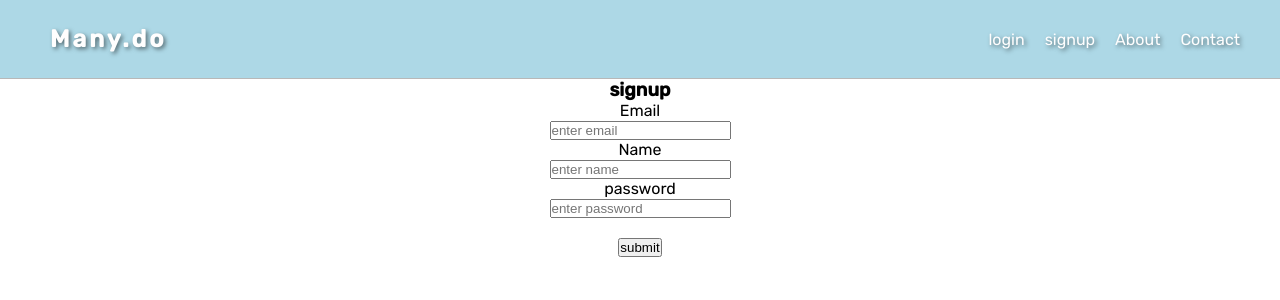
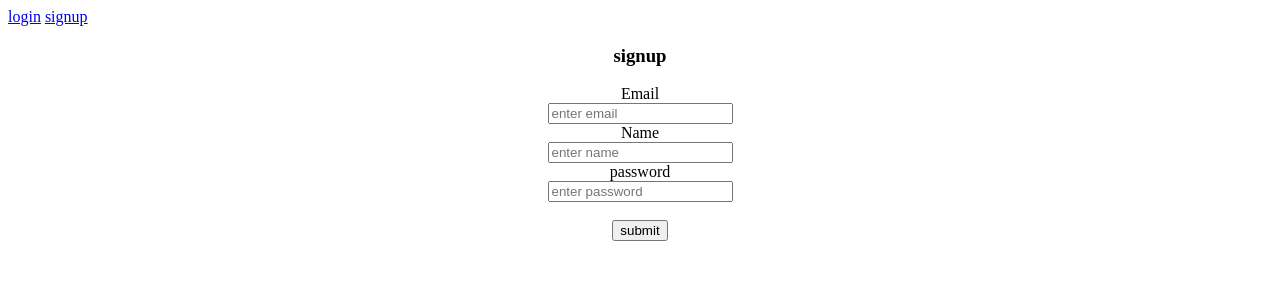
Before and after one commit to tsuminetic/dockerproj, a Flask app: page /signup in a window 1280 px wide. Shown: the top 300 px of the page. Run offline with Flask 3, Linux system fonts and the light colour scheme.

Commit message:
reverting everything

```diff
--- a/auth.py
+++ b/auth.py
@@ -18,17 +18,17 @@ def login():
     #if the user fills the email and password field and clicks the login button
     if request.method=='POST':
         email=request.form.get('email')
-        password=request.form.get('password')
+        passw=request.form.get('passw')
         #checking for user details through the email entered
         user = User.query.filter_by(email=email).first()
         #if the user exists
         if user:
             #and if the password matches, login the user redirecting to the home page
-            if check_password_hash(user.password, password):
+            if check_password_hash(user.passw, passw):
                 login_user(user, remember=True)
                 return redirect(url_for('views.home'))
             else:
-                #flash wrong pw if passwordord doesnt match
+                #flash wrong pw if password doesnt match
                 flash('wrong pw!', category="error")
         else:
             #if the user entered doesnt exist
@@ -55,7 +55,7 @@ def signup():
     if request.method=='POST':
         email=request.form.get('email')
         name=request.form.get('name')
-        password=request.form.get('password')
+        passw=request.form.get('passw')
         #check if the user already exists
         user = User.query.filter_by(email=email).first()
         if user:
@@ -67,11 +67,11 @@ def signup():
         elif len(name)<2:
             flash('name is too short', category="error")
         #if the pw is too short
-        elif len(password)<7:
+        elif len(passw)<7:
             flash('password is too short', category="error")
         #if everything is okay we create a instance of the model User containing the user details and hashed pw
         else:
-            new_user = User(email=email,name=name, password = generate_password_hash(password, method='pbkdf2:sha256'))
+            new_user = User(email=email,name=name, passw = generate_password_hash(passw, method='pbkdf2:sha256'))
             #add the new_user to the db and commit
             db.session.add(new_user)
             db.session.commit()
--- a/models.py
+++ b/models.py
@@ -12,10 +12,10 @@ class Note(db.Model):
     user_id=db.Column(db.Integer,db.ForeignKey('user.id'))
 
 
-#creating db model for the users containing id, email, password, name and notes showing the relationship between users model and the notes model
+#creating db model for the users containing id, email, passw, name and notes showing the relationship between users model and the notes model
 class User(db.Model, UserMixin):
     id = db.Column(db.Integer, primary_key=True)
     email = db.Column(db.String(150), unique=True)
-    password = db.Column(db.String(150))
+    passw = db.Column(db.String(150))
     name = db.Column(db.String(150))
     notes = db.Relationship('Note')
--- a/static/css/style.css
+++ /dev/null
@@ -1,135 +0,0 @@
-* {
-    margin: 0;
-    padding: 0;
-}
-
-body {
-    font-family: Rubik;
-    overflow-x: hidden;
-}
-
-nav {
-    display: flex;
-    background-color: lightblue;
-    justify-content: space-between; /* Changed to space-between */
-    padding: 20px 40px; /* Increased horizontal padding */
-    color: rgb(255, 254, 254);
-    align-items: center;
-    border-bottom: 1px solid rgb(184, 184, 184);
-}
-
-nav .logo {
-    letter-spacing: 3px;
-    margin-right: auto; /* Added margin to push items to the left */
-    text-shadow: 2px 2px 4px rgba(0, 0, 0, 0.5); /* Added shadow */
-    padding: 5px 10px; /* Added padding for better appearance */
-}
-
-
-nav ul {
-    display: flex;
-    list-style: none;
-}
-
-nav ul :hover {
-    color: rgb(98, 98, 98);
-}
-
-nav ul li {
-    margin-left: 20px; /* Added margin between navbar items */
-}
-
-nav ul li:first-child {
-    margin-left: 0; /* No margin for the first navbar item */
-}
-
-nav ul li a {
-    color: rgb(255, 254, 254);
-    text-decoration: none;
-    font-size: 1em;
-    text-shadow: 2px 2px 4px rgba(0, 0, 0, 0.5); /* Added shadow */
-}
-
-/* Hamburger */
-.menu-bars {
-    display: none;
-    flex-direction: column;
-    height: 20px;
-    justify-content: space-between;
-    position: relative;
-}
-
-.menu-bars input {
-    position: absolute;
-    width: 40px;
-    height: 28px;
-    left: -5px;
-    top: -3px;
-    opacity: 0;
-    cursor: pointer;
-    z-index: 2;
-}
-
-.menu-bars span {
-    display: block;
-    width: 28px;
-    height: 3px;
-    background-color: rgb(255, 254, 254);
-    border-radius: 3px;
-    transition: all 0.3s;
-}
-
-.menu-bars span:nth-child(2) {
-    transform-origin: 0 0;
-}
-
-.menu-bars span:nth-child(4) {
-    transform-origin: 0 100%;
-}
-
-.menu-bars input:checked ~ span:nth-child(2) {
-    background-color: white;
-    transform: rotate(45deg) translate(-1px, -1px);
-}
-
-.menu-bars input:checked ~ span:nth-child(4) {
-    background-color: white;
-    transform: rotate(-45deg) translate(-1px, 0);
-}
-
-.menu-bars input:checked ~ span:nth-child(3) {
-    opacity: 0;
-    transform: scale(0);
-}
-
-@media only screen and (max-width: 768px) {
-    nav ul {
-        width: 50%;
-    }
-}
-
-@media only screen and (max-width: 576px) {
-    .menu-bars {
-        display: flex;
-    }
-
-    nav ul {
-        position: absolute;
-        right: 0;
-        top: 0;
-        width: 30%;
-        height: 100vh;
-        margin-top: 10%;
-        justify-content:space-evenly;
-        flex-direction: column;
-        align-items:center;
-        background-color: lightblue;
-        z-index: -1;
-        transform: translateX(100%);
-        transition: all 1s;
-    }
-}
-
-nav ul.slide {
-    transform: translateX(0);
-}
--- a/static/js/main.js
+++ /dev/null
@@ -1,7 +0,0 @@
-const menuToggle= document.querySelector(".menu-bars");
-const nav = document.querySelector("nav ul");
-
-
-menuToggle.addEventListener("click", () => {
-  nav.classList.toggle("slide");
-  });
--- a/templates/base.html
+++ b/templates/base.html
@@ -3,39 +3,20 @@
   <head>
     <meta charset="UTF-8" />
     <meta name="viewport" content="width=device-width, initial-scale=1.0" />
-
-
-    <link rel="stylesheet" type="text/css" href="{{ url_for('static', filename='css/style.css') }}">
-    <link href="https://fonts.googleapis.com/css2?family=Rubik:ital,wght@0,300;0,400;0,500;1,300;1,400;1,500&display=swap" rel="stylesheet" />
-
     {% block head %} {% endblock %}
   </head>
   <body>
 
 
-    <nav>
-      <div class="logo">
-      <h2>Many.do</h2>
+    <div class="container">
+      {% if user.is_authenticated%}
+      <a href="/" id="home">home</a>
+      <a href="/logout" id="logout">logout</a>
+      {% else %}
+      <a href="/login" id="login">login</a>
+      <a href="/signup" id="signup">signup</a>
+      {% endif %}
     </div>
-
-    <ul>
-      {% if user.is_authenticated%}
-      <li><a href="/" id="home">home</a></li>
-      <li><a href="/logout" id="logout">logout</a></li>
-      {% else %}
-      <li><a href="/login" id="login">login</a></li>
-      <li><a href="/signup" id="signup">signup</a></li>
-      {% endif %}
-    <li><a href="#">About</a></li>
-    <li><a href="#">Contact</a></li>
-    </ul>
-    <div class="menu-bars">
-      <input type="checkbox">
-    <span></span>
-    <span></span>
-    <span></span>
-    </div>
-    </nav>
 
 
     {% block body %} {% endblock %}
@@ -70,6 +51,6 @@
     </script>
     {% endblock %}
 
-    <script type="text/javascript" src="{{url_for('static', filename='js/main.js')}}"></script>
+
   </body>
 </html>
--- a/templates/login.html
+++ b/templates/login.html
@@ -15,12 +15,12 @@ block body %}
     />
   </div>
   <div class="form-group">
-    <label for="password">password</label><br />
+    <label for="passw">password</label><br />
     <input
       type="password"
       class="form-control"
-      id="password"
-      name="password"
+      id="passw"
+      name="passw"
       placeholder="enter password"
     />
   </div>
--- a/templates/signup.html
+++ b/templates/signup.html
@@ -26,12 +26,12 @@ block body %}
     />
   </div>
   <div class="form-group">
-    <label for="password">password</label><br />
+    <label for="passw">password</label><br />
     <input
       type="password"
       class="form-control"
-      id="password"
-      name="password"
+      id="passw"
+      name="passw"
       placeholder="enter password"
     />
   </div>
```
Also changed, not shown: instance/database.db.
